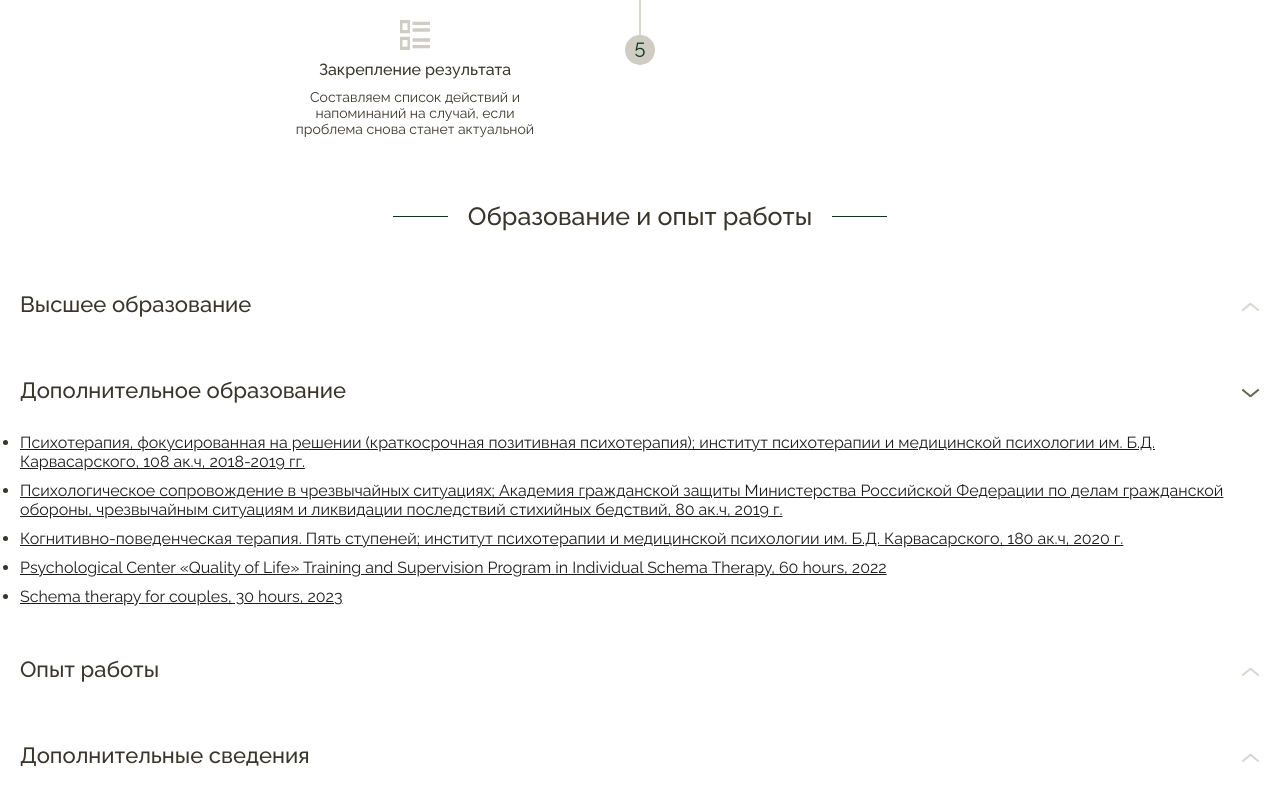
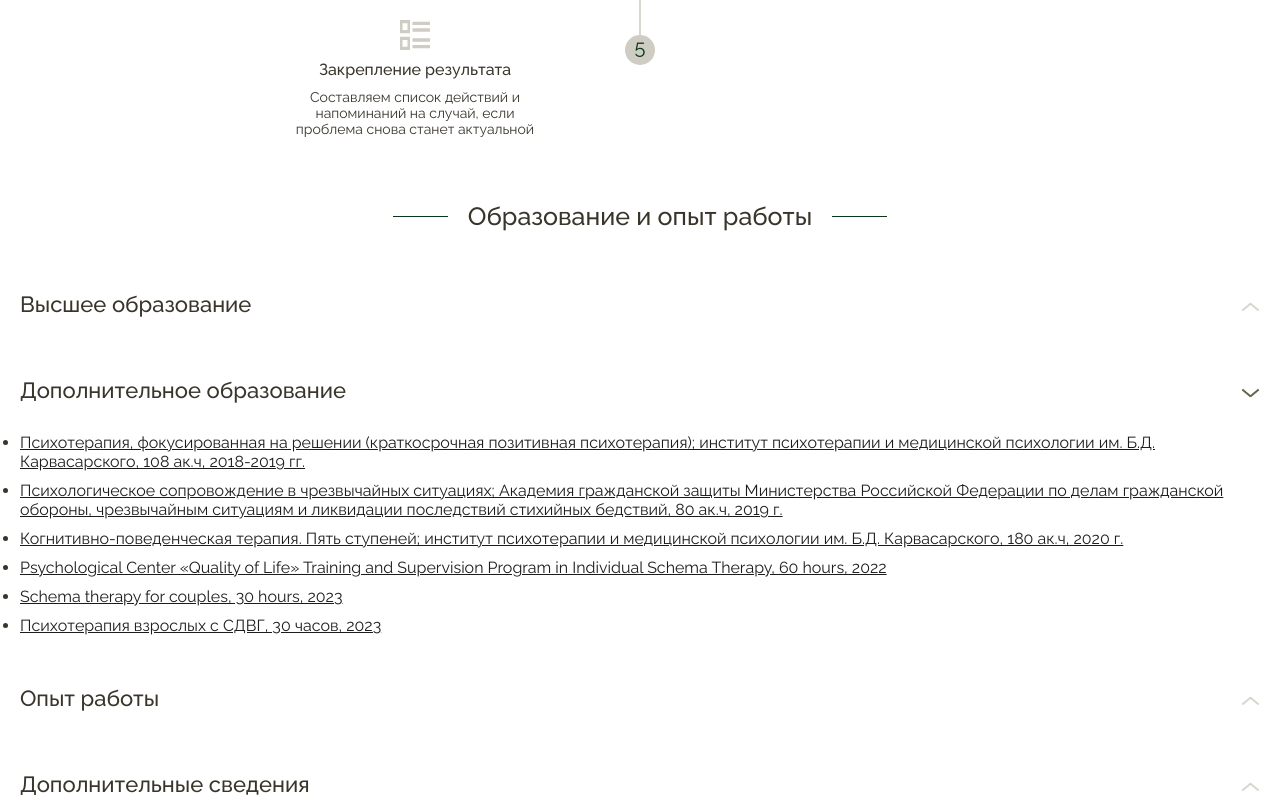
Before and after one commit to ingaemelianova/psychologist, a plain HTML site: page index.html in a window 1280 px wide. Both pictures are taken after a click on the element "Дополнительное образование". Shown: the part 2486-3286 px from the top of the page. Drawn offline with nearby package versions, Linux system fonts and the light colour scheme.

Commit message:
Adding adults ADHD diploma

```diff
--- a/index.html
+++ b/index.html
@@ -227,6 +227,7 @@
                   <li class="education__info-item"><a href="./assets/docs/ИПМП.jpeg">Когнитивно-поведенческая терапия. Пять ступеней; институт психотерапии и медицинской психологии им. Б.Д. Карвасарского, 180 ак.ч, 2020 г.</a></li>
                   <li class="education__info-item"><a href="./assets/docs/quality-of-life.pdf">Psychological Center «Quality of Life» Training and Supervision Program in Individual Schema Therapy, 60 hours, 2022</a></li>
                   <li class="education__info-item"><a href="./assets/docs/TherapyForCouples.jpeg">Schema therapy for couples, 30 hours, 2023</a></li>
+                  <li class="education__info-item"><a href="./assets/docs/ВзрослыеСДВГ.pdf">Психотерапия взрослых с СДВГ, 30 часов, 2023</a></li>
                 </ul>
               </div>
 
```
